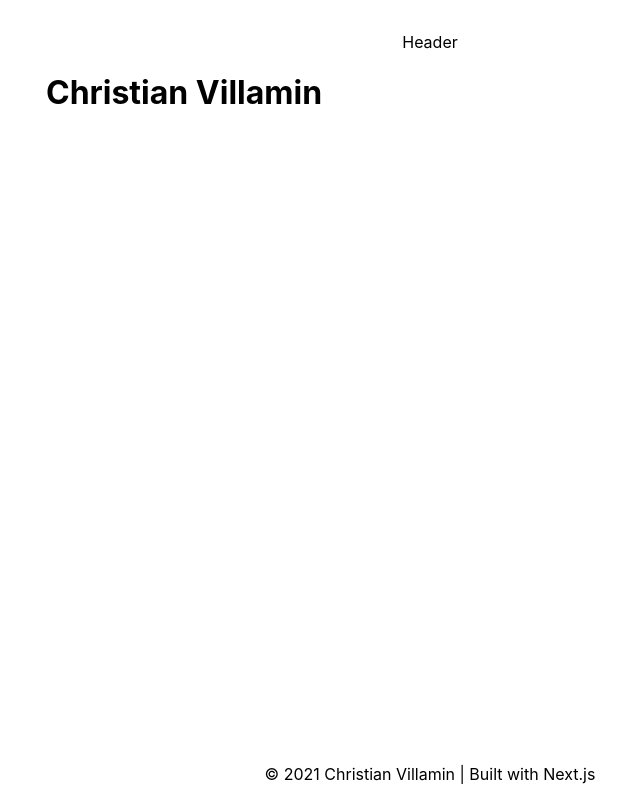
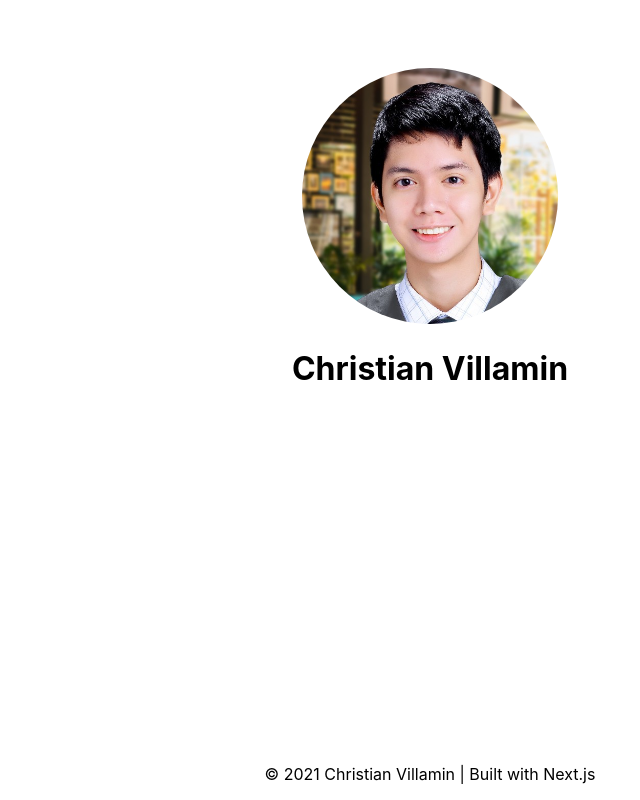
Before and after one commit to codekcv/personal-site-nextjs, a Next.js app: page / in a window 1280 px wide. Shown: the whole page, without its empty margins (210-850 px from the left). Built offline with nearby package versions, Linux system fonts and the light colour scheme.

Commit message:
feat: add image

```diff
--- a/components/Header/Header.main.tsx
+++ b/components/Header/Header.main.tsx
@@ -6,7 +6,7 @@ const Container = styled(Box)``
 
 const Header = (): JSX.Element => (
   <Container width={1} mt="2rem">
-    <Text textAlign="center">Header</Text>
+    <Text textAlign="center">&nbsp;</Text>
   </Container>
 )
 
--- a/pages/index.tsx
+++ b/pages/index.tsx
@@ -1,6 +1,16 @@
-import Box from 'components/general/Box/Box.main'
+import Flex from 'components/general/Flex/Flex.main'
 import Text from 'components/general/Text/Text.main'
 import Head from 'next/head'
+import Image from 'next/image'
+import profileImage from 'public/images/christian_villamin.jpg'
+import styled from 'styled-components'
+
+const ImageContainer = styled.div`
+  .profile-picture {
+    border-radius: 50%;
+    border: 1px solid red;
+  }
+`
 
 const Index = (): JSX.Element => (
   <>
@@ -14,9 +24,19 @@ const Index = (): JSX.Element => (
       />
     </Head>
 
-    <Box>
+    <Flex flexDirection="column" alignItems="center">
+      <ImageContainer>
+        <Image
+          className="profile-picture"
+          src={profileImage}
+          width={256}
+          height={256}
+          alt="Picture of Christian Villamin"
+        />
+      </ImageContainer>
+
       <Text as="h1">Christian Villamin</Text>
-    </Box>
+    </Flex>
   </>
 )
 
```
Also changed, not shown: public/images/christian_villamin.jpg (added).
